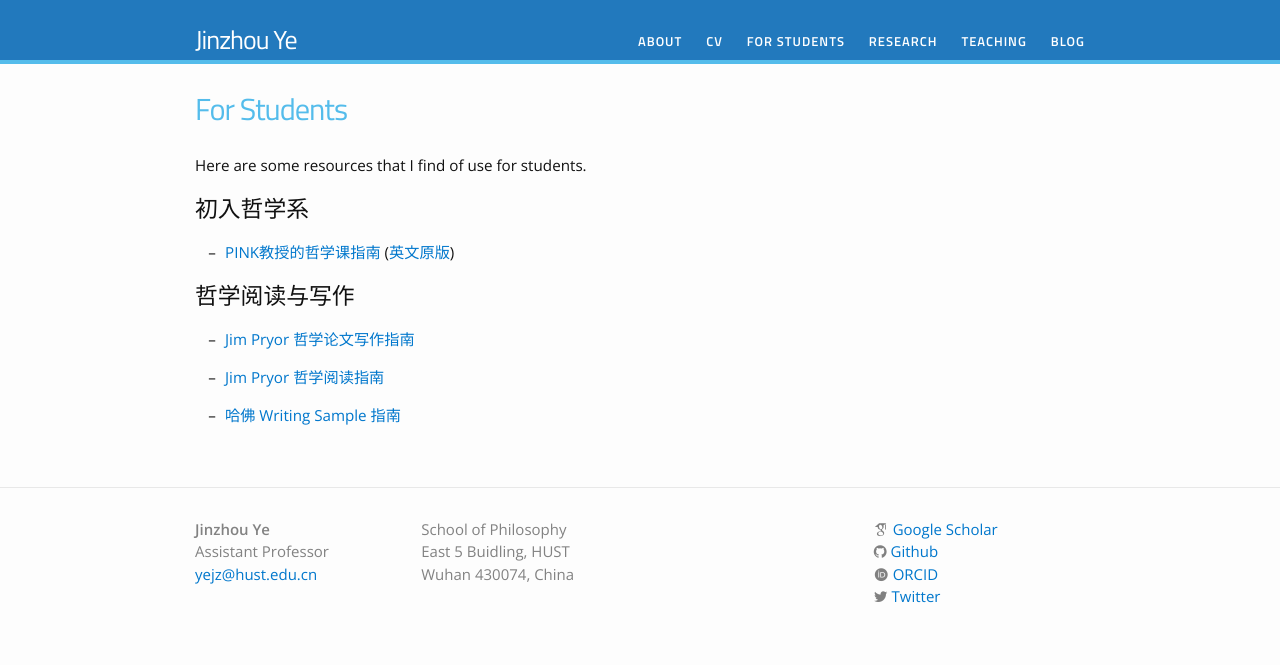
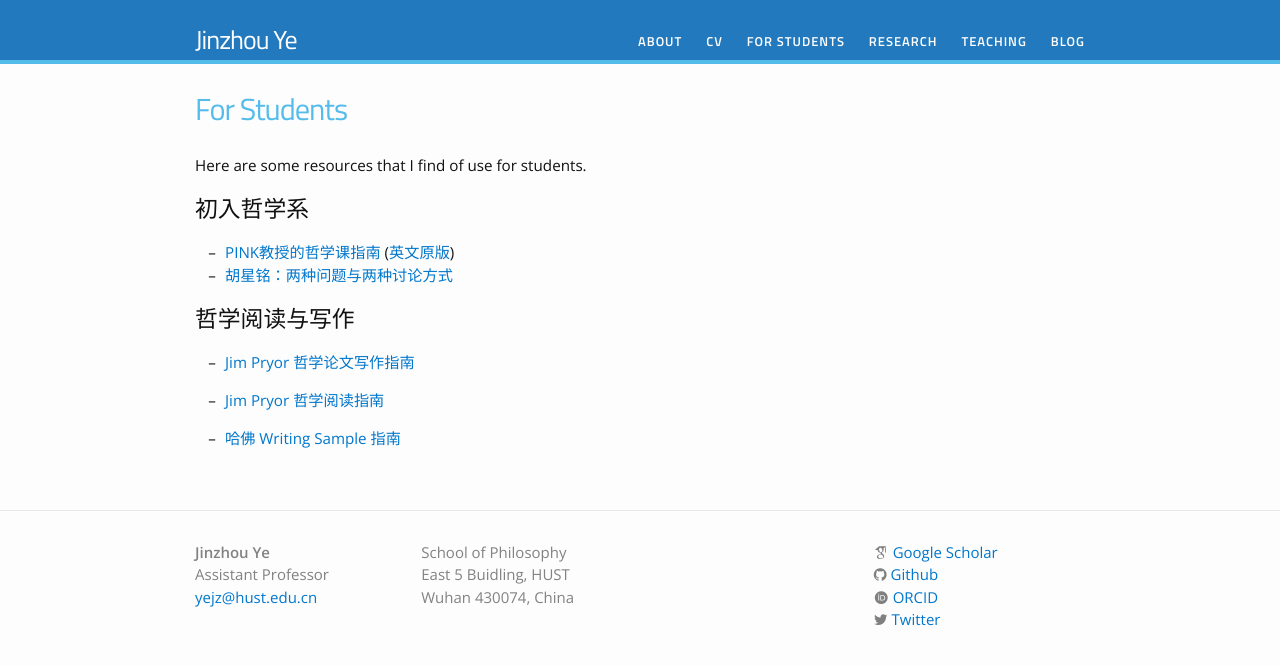
Before and after one commit to yejzh/yejzh.github.io, a Jekyll site: the page built from students/index.md, in a window 1280 px wide. Shown: the top 665 px of the page. Built offline with Jekyll 4.4.1, drawn with Linux system fonts in a browser that asks for light colours; nearby versions of some CDN libraries; some web fonts are replaced.

Commit message:
Update index.md

```diff
--- a/students/index.md
+++ b/students/index.md
@@ -9,6 +9,7 @@ Here are some resources that I find of use for students.
 ## 初入哲学系
 
 - [PINK教授的哲学课指南](/students/PINK教授的哲学课指南.pdf) ([英文原版](/students/Pink Guide to Taking Philosophy Classes.pdf))
+- [胡星铭：两种问题与两种讨论方式](https://xingminghu.commons.gc.cuny.edu/etc/two_ways_of_doing_philosophy/)
 
 ## 哲学阅读与写作
 
```
